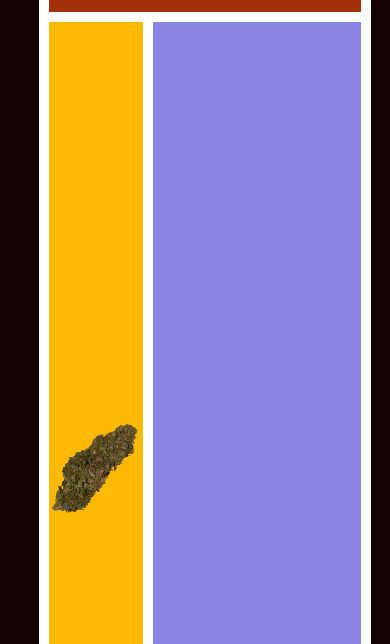
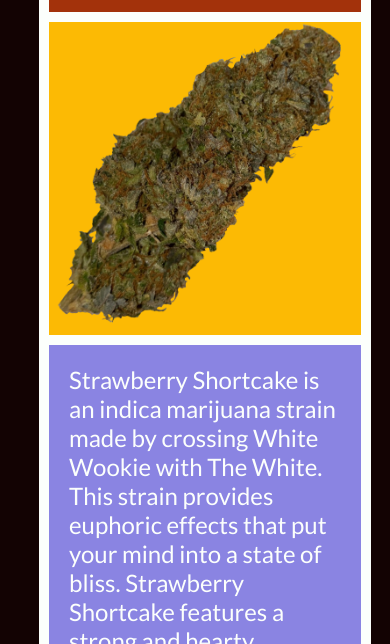
Before and after one commit to FrontierCannabis/FrontierCannabis.github.io, a plain HTML site: page index.html in a window 390 px wide. Shown: the part 200-844 px from the top of the page. Drawn offline with nearby package versions, Linux system fonts and the light colour scheme.

Commit message:
flexible

```diff
--- a/index.html
+++ b/index.html
@@ -28,7 +28,9 @@
             <img src="images/StrawberryShortcakeF2.png" alt="">
         </div>
         <div class="content">
-            <p></p>
+            <p>
+            Strawberry Shortcake is an indica marijuana strain made by crossing White Wookie with The White. This strain provides euphoric effects that put your mind into a state of bliss. Strawberry Shortcake features a strong and hearty strawberry flavor that will have you craving more. This strain is ideal for night time use or during an evening when you have nothing of importance to do. Medical marijuana patients choose Strawberry Shortcake to help relieve symptoms associated with insomnia.
+            </p>
         </div>
     </div>
     <div class="grid g1">
@@ -39,7 +41,7 @@
             <img src="images/StrawberryShortcakeF4.png" alt="">
         </div>
         <div class="content">
-            <p></p>
+            <p>Strawberry Shortcake is an indica marijuana strain made by crossing White Wookie with The White. This strain provides euphoric effects that put your mind into a state of bliss. Strawberry Shortcake features a strong and hearty strawberry flavor that will have you craving more. This strain is ideal for night time use or during an evening when you have nothing of importance to do. Medical marijuana patients choose Strawberry Shortcake to help relieve symptoms associated with insomnia.</p>
         </div>
     </div>
     <div class="grid g2">
--- a/main.css
+++ b/main.css
@@ -212,3 +212,19 @@ footer a:hover{
 
 
 /*******************************************************************************/
+
+@media screen and (max-width:  720px){
+    .grid{
+        display: flex;
+        flex-direction: column;
+        grid-template-columns: 1fr;
+        grid-template-rows: 1fr 4fr 3fr;
+        grid-template-areas: "title" "picture" "content";
+    }
+    .picture{
+        border-bottom: 10px solid var(--color3);
+        border-right: none;
+    }
+
+
+}
```
